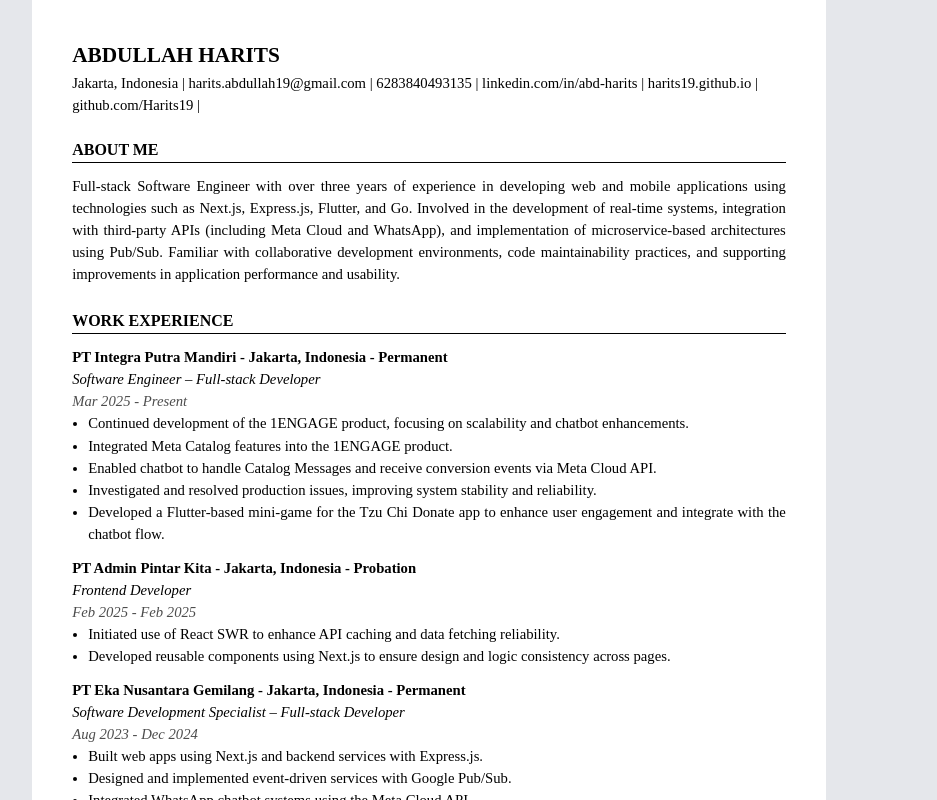
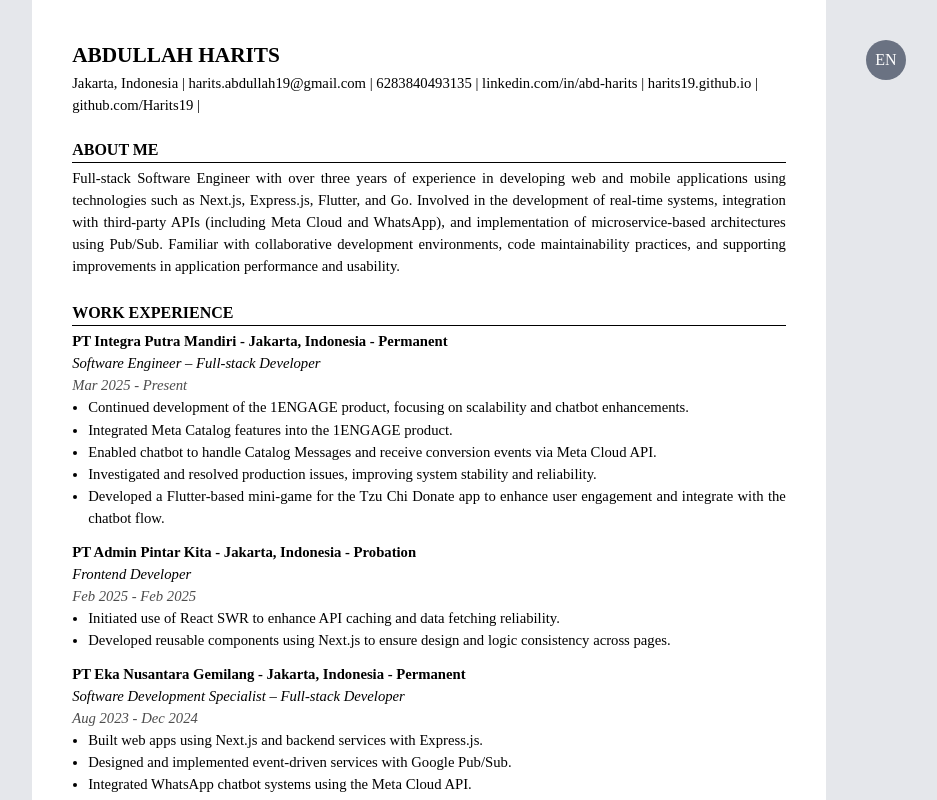
Before and after one commit to Harits19/harits19.github.io, a Next.js app: page /en in a window 1280 px wide. Shown: the top 800 px of the page, without its empty margins (211-1148 px from the left). Built offline with nearby package versions, Linux system fonts and the light colour scheme.

Commit message:
implement language

```diff
--- a/src/app/[locale]/layout.tsx
+++ b/src/app/[locale]/layout.tsx
@@ -1,8 +1,9 @@
 "use client";
 
-import { LocaleProvider } from "@/hooks/use_locale";
+import useLocale, { LocaleProvider } from "@/hooks/use_locale";
 import { Locale, locales } from "@/lib/i18n";
 import { notFound, useParams } from "next/navigation";
+import SidebarView from "../components/sidebar_view";
 
 export default function LocaleLayout({
   children,
@@ -18,8 +19,10 @@ export default function LocaleLayout({
 
   return (
     <LocaleProvider value={locale}>
-      <div className="flex justify-center bg-gray-200">
-        <div>{children}</div>
+      <div className="flex bg-gray-200">
+        <div className="flex flex-1" />
+        <div className="">{children}</div>
+        <SidebarView />
       </div>
     </LocaleProvider>
   );
--- a/src/app/[locale]/page.tsx
+++ b/src/app/[locale]/page.tsx
@@ -13,9 +13,10 @@ export default function Home() {
   const { name, details, ...profile } = useProfile();
   const dict = useDict();
   return (
+    <div className="h-screen w-[210mm] overflow-y-scroll">
       <div
         id="print-area"
-      className="flex a4 flex-col p-10 h-full text-11pt  w-[210mm]  bg-white"
+        className="flex a4 flex-col p-10  text-11pt w-full   bg-white"
       >
         <span className="font-semibold text-left text-16pt">{name}</span>
         <div className="flex flex-wrap text-left ">
@@ -86,5 +87,6 @@ export default function Home() {
           />
         </SectionView>
       </div>
+    </div>
   );
 }
--- a/src/app/components/section_view.tsx
+++ b/src/app/components/section_view.tsx
@@ -12,7 +12,7 @@ export default function SectionView({
       <span className="font-semibold text-12pt uppercase border-b-[0.5px]">
         {title}
       </span>
-      <div className="h-3" />
+      <div className="h-1" />
       {children}
       <div className="h-6" />
     </div>
--- /dev/null
+++ b/src/app/components/sidebar_view.tsx
@@ -0,0 +1,25 @@
+import useLocale from "@/hooks/use_locale";
+import { useRouter } from "next/navigation";
+
+export default function SidebarView() {
+  const { locale } = useLocale();
+  const router = useRouter();
+
+  const isEN = locale === "en";
+  return (
+    <div className="flex flex-1">
+      <button
+        onClick={() => {
+          if (isEN) {
+            router.push("/id");
+          } else {
+            router.push("/en");
+          }
+        }}
+        className="rounded-full uppercase h-10 w-10 bg-gray-500 flex flex-col m-10 text-white justify-center items-center"
+      >
+        {isEN ? "EN" : "ID"}
+      </button>
+    </div>
+  );
+}
--- a/src/app/globals.css
+++ b/src/app/globals.css
@@ -41,3 +41,7 @@ body {
     width: 100%;
   }
 }
+
+button {
+  @apply cursor-grab;
+}
--- a/src/hooks/use_dict/index.tsx
+++ b/src/hooks/use_dict/index.tsx
@@ -2,6 +2,6 @@ import useLocale from "../use_locale";
 import dict from "./constant";
 
 export default function useDict() {
-  const locale = useLocale();
+  const { locale } = useLocale();
   return locale === "en" ? dict.en : dict.id;
 }
--- a/src/hooks/use_locale.tsx
+++ b/src/hooks/use_locale.tsx
@@ -1,7 +1,7 @@
 "use client";
 
 import { Locale } from "@/lib/i18n";
-import { createContext, ReactNode, useContext } from "react";
+import { createContext, ReactNode, useContext, useState } from "react";
 
 const LocaleContext = createContext<Locale>("en");
 
@@ -18,5 +18,7 @@ export function LocaleProvider({
 }
 
 export default function useLocale() {
-  return useContext(LocaleContext);
+  const locale = useContext(LocaleContext);
+
+  return { locale };
 }
--- a/src/hooks/use_profile/index.tsx
+++ b/src/hooks/use_profile/index.tsx
@@ -2,6 +2,6 @@ import useLocale from "../use_locale";
 import profile from "./constant";
 
 export default function useProfile() {
-  const locale = useLocale();
+  const { locale } = useLocale();
   return locale === "en" ? profile.en : profile.id;
 }
```
Lines whose indentation alone changed are shown as unchanged.
